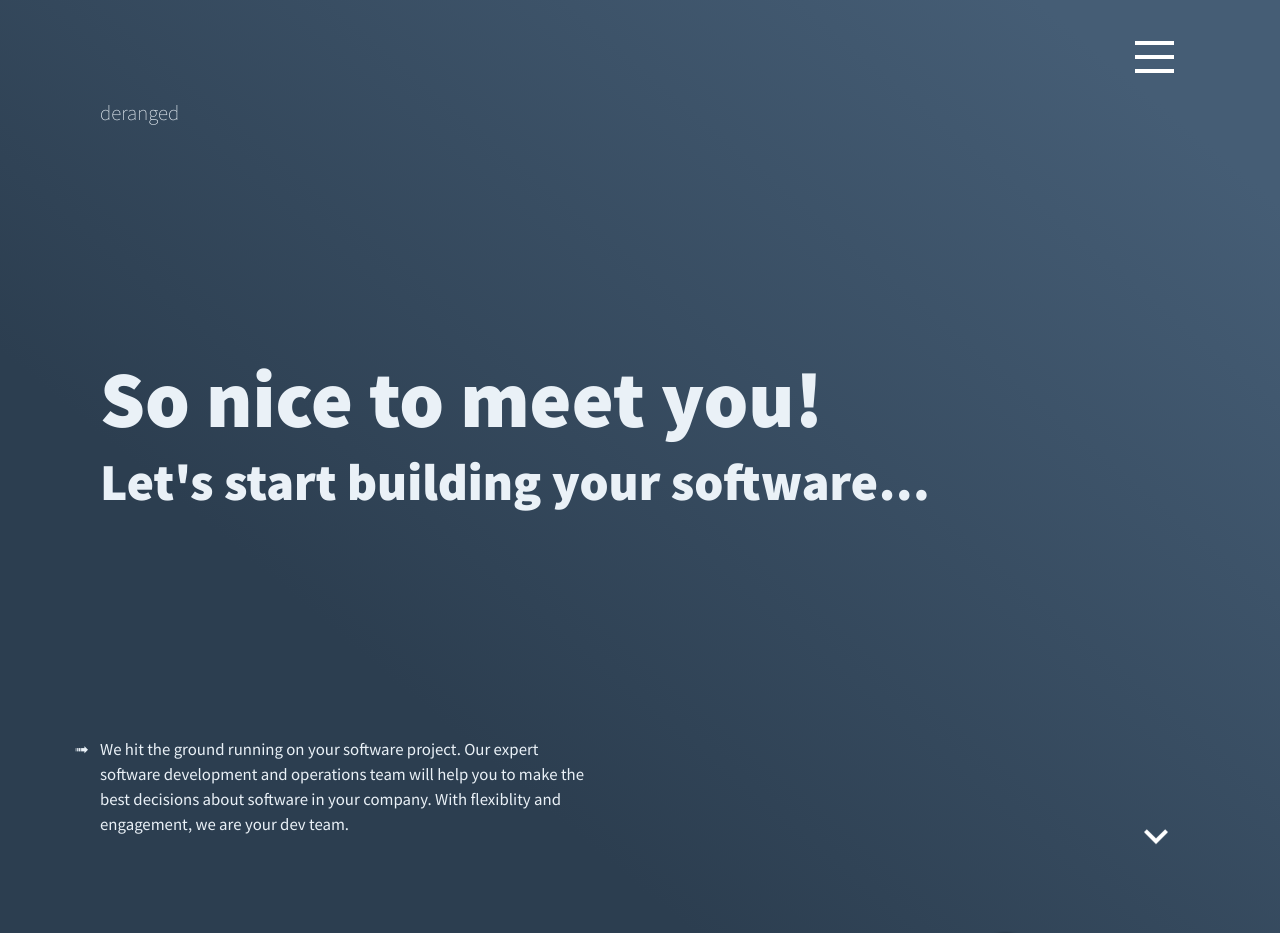
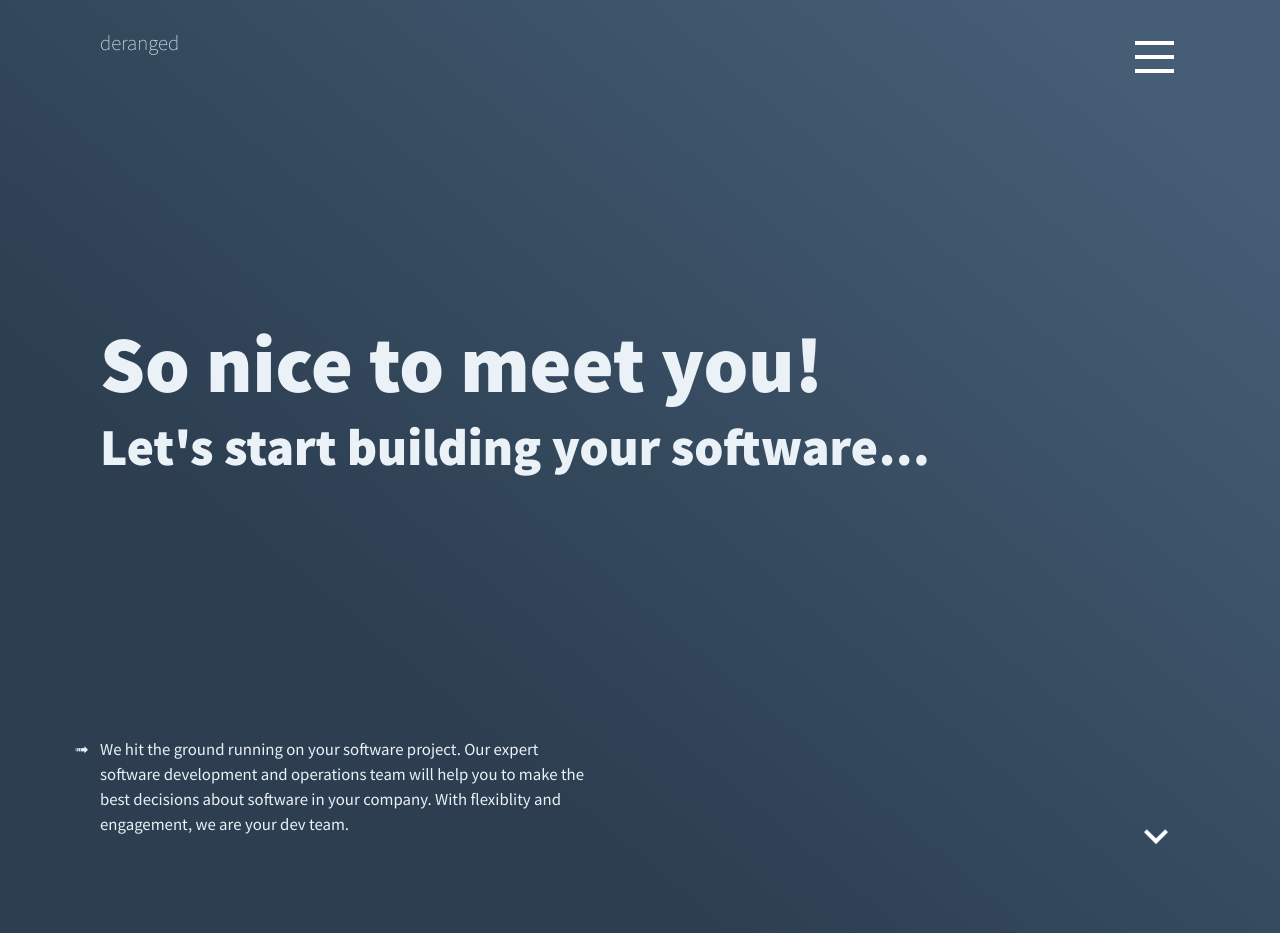
Before and after one commit to derangeddk/deranged.dk, a Jekyll site: the page built from index.html, in a window 1280 px wide. Shown: the top 933 px of the page. Built offline with Jekyll 4.4.1, drawn with Linux system fonts in a browser that asks for light colours; some web fonts are replaced; comment, search, counter and statistics services are not loaded.

Commit message:
Align position of logo on frontpage with blog pages

```diff
--- a/css/home.scss
+++ b/css/home.scss
@@ -20,7 +20,7 @@
   position: relative;
   min-height: calc(100vh + 63px);
   height: 650px;
-  padding: 100px;
+  padding: 30px 100px 100px;
 
   @media (max-width: 1000px) {
     padding: 100px 50px;
```
